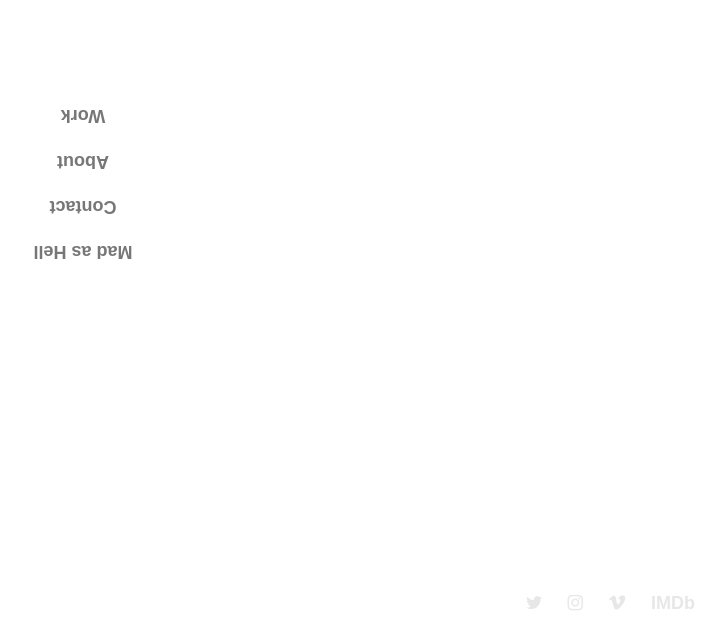
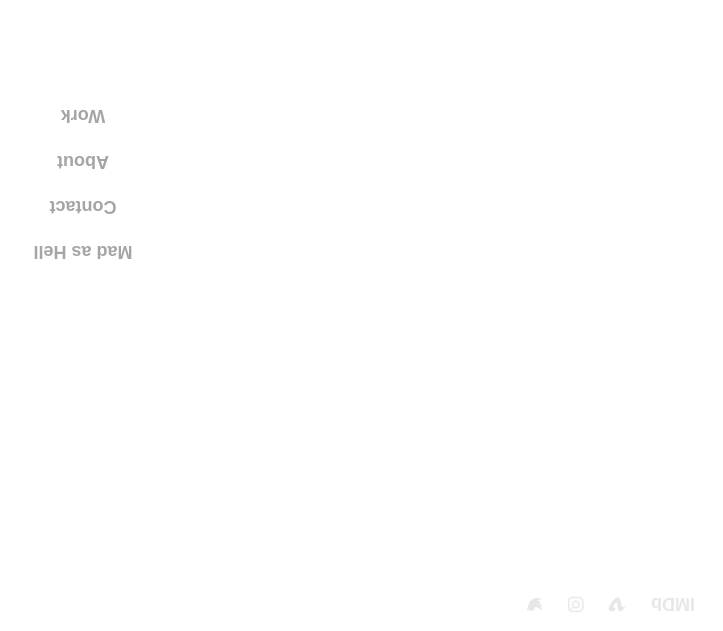
Before and after one commit to sandcastleco/andrew-napier, a Jekyll site: the page built from index.html, in a window 1280 px wide. Shown: the part 266-897 px from the top of the page, without its empty margins (557-1280 px from the left). Built offline with Jekyll 4.4.1, drawn with Linux system fonts in a browser that asks for light colours; nearby versions of some CDN libraries.

Commit message:
More rotating

```diff
--- a/_sass/footer.scss
+++ b/_sass/footer.scss
@@ -3,9 +3,11 @@ footer {
   padding: 1rem;
 }
 footer a {
+  display: inline-block;
   margin-left: 10px;
   margin-right: 10px;
   border-bottom: 0;
   font-weight: bold;
   color: #e7e7e7;
+  transform: rotate(180deg);
 }
--- a/_sass/typography.scss
+++ b/_sass/typography.scss
@@ -22,7 +22,7 @@ h2 {
   font-size: 1.1rem;
 }
 a {
-	color: $grey;
+	color: #A5A5A5;
   text-decoration: none;
   border-bottom: 1px solid rgba($grey, 0.5);
 }
```
Also changed, not shown: 1 other file.
